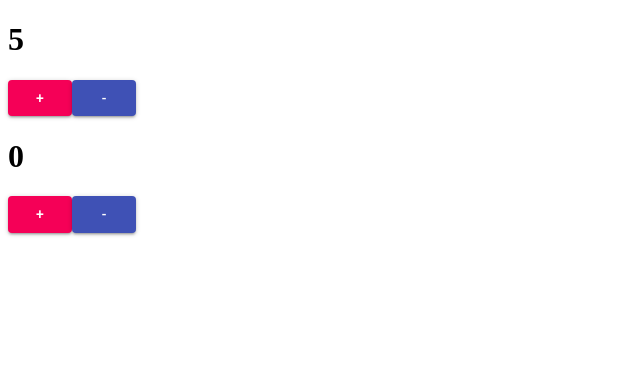
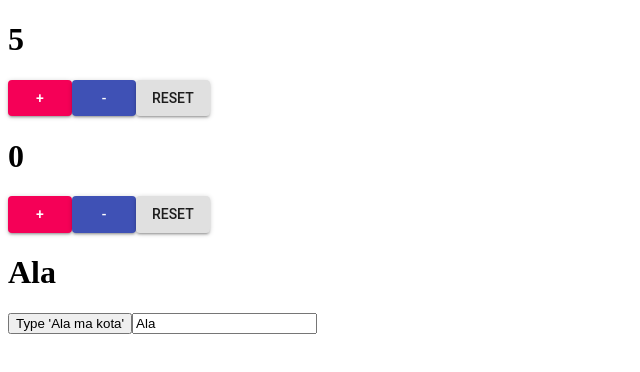
Before and after one commit to magkuna/react-course, a React (Create React App) app in the folder day3/: page / in a window 1280 px wide. Shown: the top 372 px of the page, without its empty margins (0-640 px from the left). Built offline with nearby package versions, Linux system fonts and the light colour scheme.

Commit message:
counter and TypeName edited

```diff
--- a/day3/src/App.js
+++ b/day3/src/App.js
@@ -1,13 +1,19 @@
 import React from 'react'
 
 import Counter from './Counter'
+import TypeName from './TypeName'
 
 const App = (props) => (
     <div>
     <Counter  number ={5}
     />
     <Counter />
+    <TypeName />
+
+
+
     </div>
+
 )
 
 export default App
--- a/day3/src/Counter/Counter.js
+++ b/day3/src/Counter/Counter.js
@@ -12,7 +12,8 @@
     dec = () =>
         this.setState({ number: this.state.number - 1 })
 
-
+    reset = () =>
+        this.setState({number: this.props.number})
 
     render() {
         return (
@@ -34,6 +35,12 @@
                 >
                     -
                 </Button>
+                <Button
+                    variant={"contained"}
+                    color={"default"}
+                    onClick={this.reset}
+                >
+                reset</Button>
             </div>
         )
     }
--- /dev/null
+++ b/day3/src/TypeName/TypeName.js
@@ -0,0 +1,38 @@
+import React from 'react'
+
+class TypeName extends React.Component {
+  state = {
+    name: 'Ala',
+  }
+
+  nameChangeHandler = (event) => this.setState({
+    name: event.target.value,
+  })
+
+  buttonClickHandler = () => this.setState({
+    name: 'Ala ma kota',
+  })
+
+  render() {
+    return (
+      <div>
+        <h1>
+          {this.state.name}
+        </h1>
+
+        <button
+          onClick={this.buttonClickHandler}
+        >
+          Type 'Ala ma kota'
+        </button>
+
+        <input
+          value={this.state.name}
+          onChange={this.nameChangeHandler}
+        />
+      </div>
+    )
+  }
+}
+
+export default TypeName
--- /dev/null
+++ b/day3/src/TypeName/index.js
@@ -0,0 +1 @@
+export {default} from "./TypeName"
```
